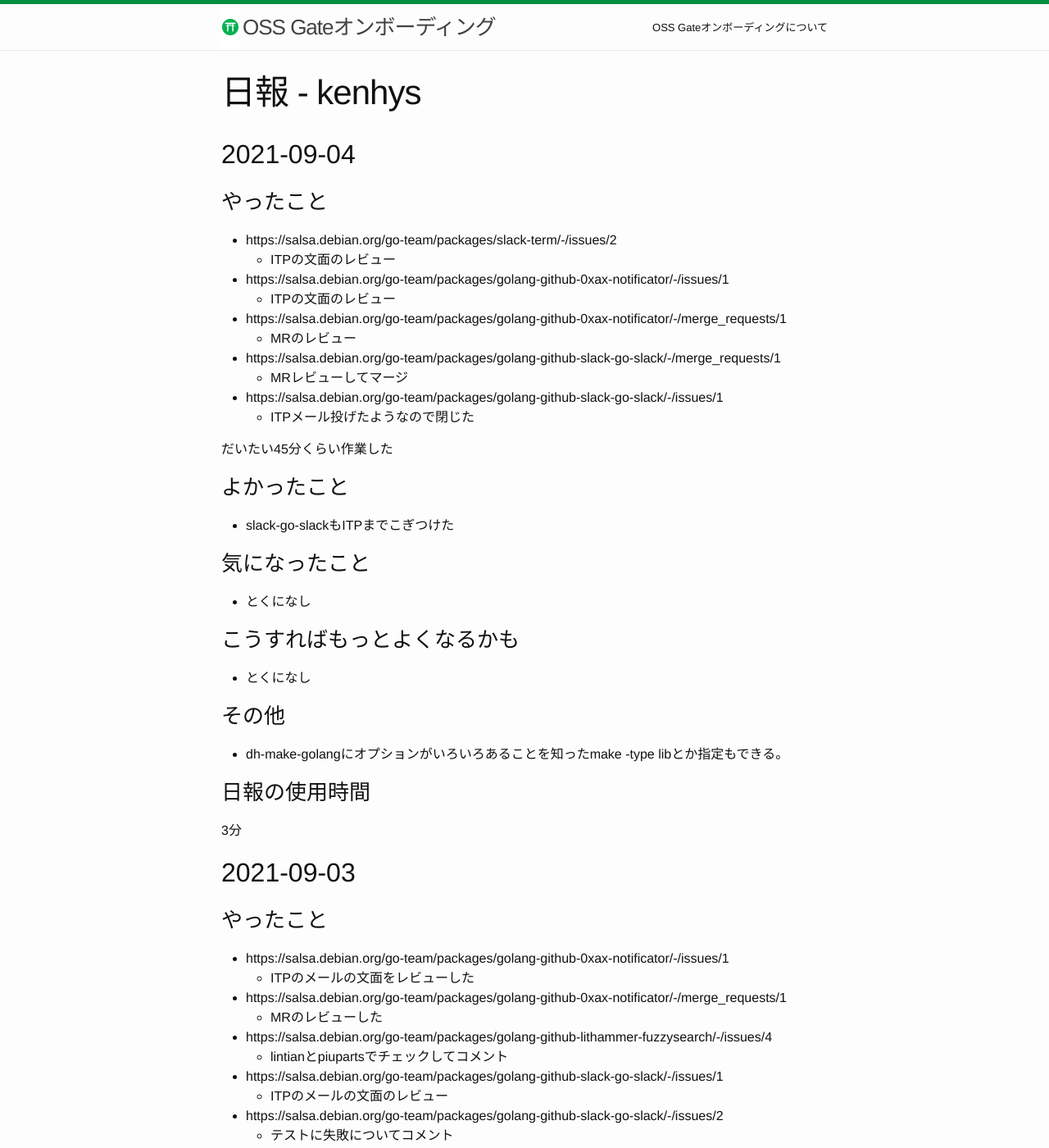
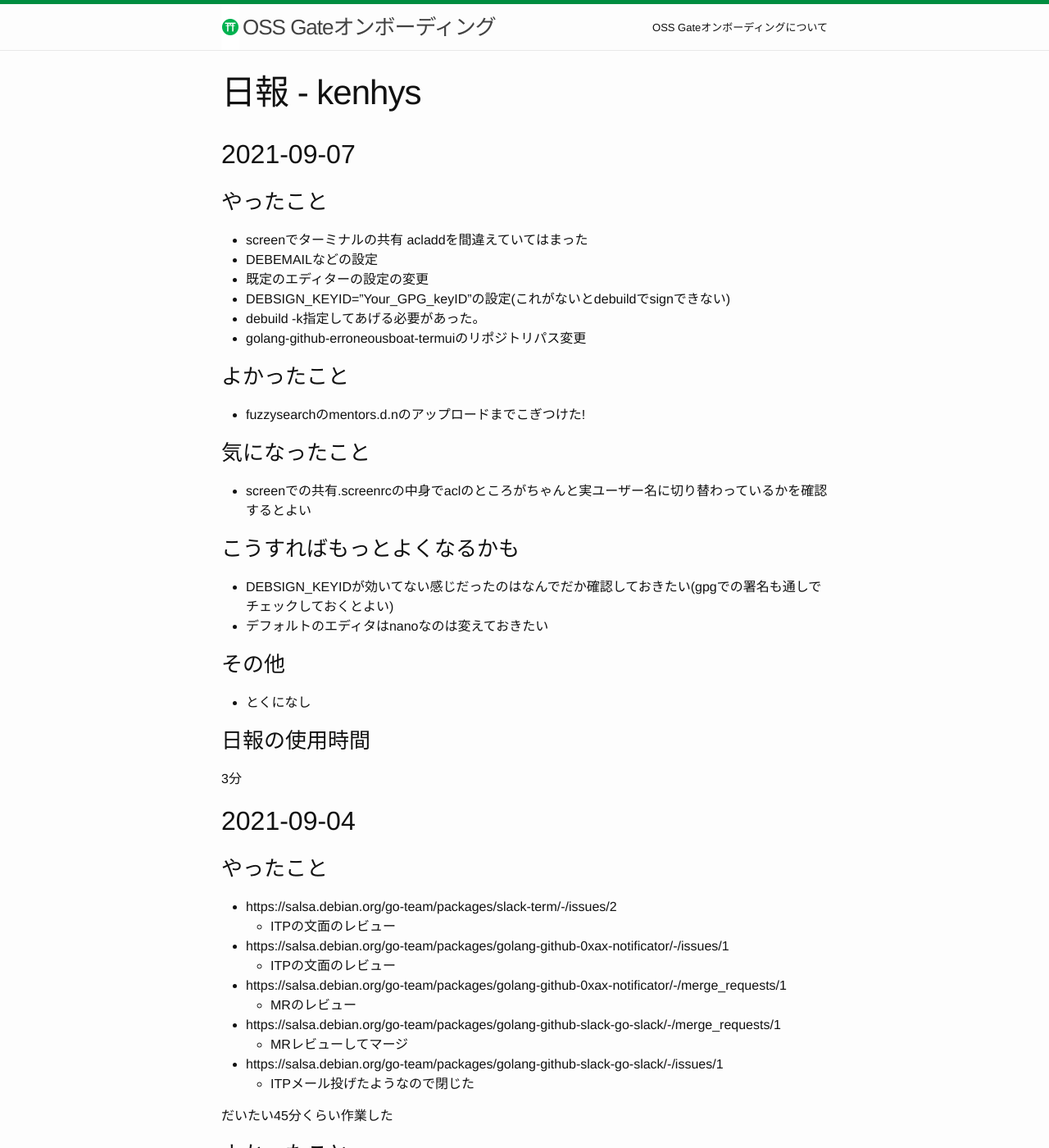
Before and after one commit to oss-gate/on-boarding, a Jekyll site: the page built from proposals/2021-08/kenhys-maintain-debian-packages/daily-report-kenhys.md, in a window 1280 px wide and 1400 px high. Shown: the whole window at 82% size. Built offline with Jekyll 4.4.1, drawn with Linux system fonts in a browser that asks for light colours; Markdown is read by kramdown in place of the engine named in the settings; comment, search, counter and statistics services are not loaded.

Commit message:
2021-08: add 9/7 activity

```diff
--- a/proposals/2021-08/kenhys-maintain-debian-packages/daily-report-kenhys.md
+++ b/proposals/2021-08/kenhys-maintain-debian-packages/daily-report-kenhys.md
@@ -6,6 +6,38 @@ title: 日報 - kenhys
 <!-- ↑の${ID}は自分のGitHubのIDに置き換える。例：日報 - kenhys -->
 
 <!-- 新しい日付を上に書く。つまり、追記するときは上に追記する。 -->
+
+## 2021-09-07
+
+### やったこと
+
+* screenでターミナルの共有 acladdを間違えていてはまった
+* DEBEMAILなどの設定
+* 既定のエディターの設定の変更
+* DEBSIGN_KEYID="Your_GPG_keyID"の設定(これがないとdebuildでsignできない)
+* debuild -k指定してあげる必要があった。
+* golang-github-erroneousboat-termuiのリポジトリパス変更
+
+### よかったこと
+
+* fuzzysearchのmentors.d.nのアップロードまでこぎつけた!
+
+### 気になったこと
+
+* screenでの共有.screenrcの中身でaclのところがちゃんと実ユーザー名に切り替わっているかを確認するとよい
+
+### こうすればもっとよくなるかも
+
+* DEBSIGN_KEYIDが効いてない感じだったのはなんでだか確認しておきたい(gpgでの署名も通しでチェックしておくとよい)
+* デフォルトのエディタはnanoなのは変えておきたい
+
+### その他
+
+* とくになし
+
+### 日報の使用時間
+
+3分
 
 ## 2021-09-04
 
```
